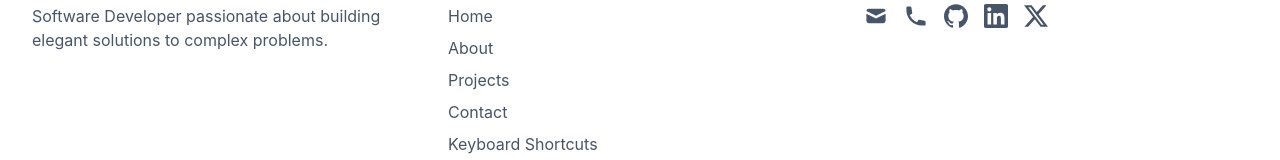
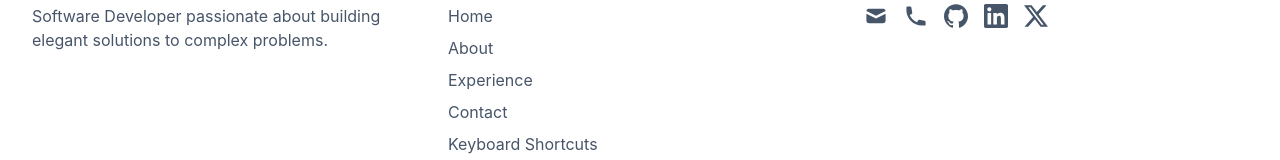
Before and after one commit to Ishanh2000/Ishanh2000.github.io, a React (Vite) app: page /contact in a window 1280 px wide. Shown: the part 869-1029 px from the top of the page. Built offline with nearby package versions, Linux system fonts and the light colour scheme.

Commit message:
refactor: rename Projects page to Experience
- Update route, component, and all references
- Change navigation from /projects to /experience

```diff
--- a/src/App.tsx
+++ b/src/App.tsx
@@ -2,7 +2,7 @@ import { BrowserRouter as Router, Routes, Route, Navigate } from 'react-router-d
 import Layout from './components/Layout'
 import Home from './pages/Home'
 import About from './pages/About'
-import Projects from './pages/Projects'
+import Experience from './pages/Experience'
 import Contact from './pages/Contact'
 import './App.css'
 
@@ -13,7 +13,7 @@ function App() {
         <Routes>
           <Route path="/" element={<Home />} />
           <Route path="/about" element={<About />} />
-          <Route path="/projects" element={<Projects />} />
+          <Route path="/experience" element={<Experience />} />
           <Route path="/contact" element={<Contact />} />
           <Route path="*" element={<Navigate to="/" replace />} />
         </Routes>
--- a/src/components/Layout.tsx
+++ b/src/components/Layout.tsx
@@ -78,10 +78,10 @@ export default function Layout({ children }: LayoutProps) {
                 </li>
                 <li>
                   <a
-                    href="/projects"
+                    href="/experience"
                     className="text-slate-600 dark:text-slate-400 hover:text-blue-600 dark:hover:text-blue-400 transition-colors"
                   >
-                    Projects
+                    Experience
                   </a>
                 </li>
                 <li>
--- a/src/components/Navigation.tsx
+++ b/src/components/Navigation.tsx
@@ -6,7 +6,7 @@ import { saveThemePreference, getThemePreference } from '../utils/themeStorage'
 const navItems = [
   { name: 'Home', path: '/' },
   { name: 'About', path: '/about' },
-  { name: 'Projects', path: '/projects' },
+  { name: 'Experience', path: '/experience' },
   { name: 'Contact', path: '/contact' },
 ]
 
--- a/src/pages/Projects.tsx
+++ b/src/pages/Experience.tsx
@@ -1,9 +1,9 @@
-export default function Projects() {
+export default function Experience() {
   return (
     <div className="min-h-[calc(100vh-4rem)] flex items-center justify-center p-5">
       <div className="bg-white dark:bg-slate-800 rounded-2xl shadow-xl p-12 md:p-16 max-w-3xl w-full transition-colors duration-300">
         <h1 className="text-4xl md:text-5xl font-bold text-slate-900 dark:text-white mb-6">
-          Projects
+          Experience
         </h1>
         <div className="w-20 h-1 bg-blue-600 mb-8"></div>
         <p className="text-lg text-slate-600 dark:text-slate-300 leading-relaxed">
```
